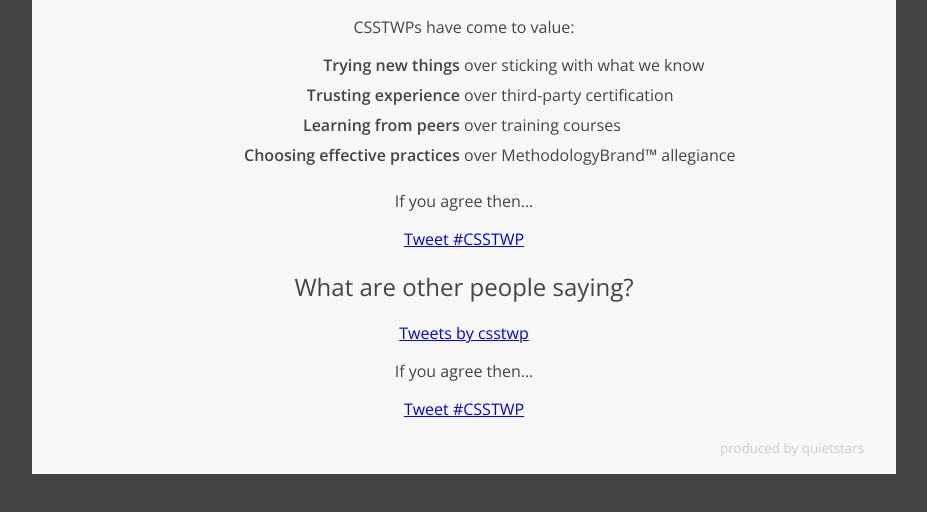
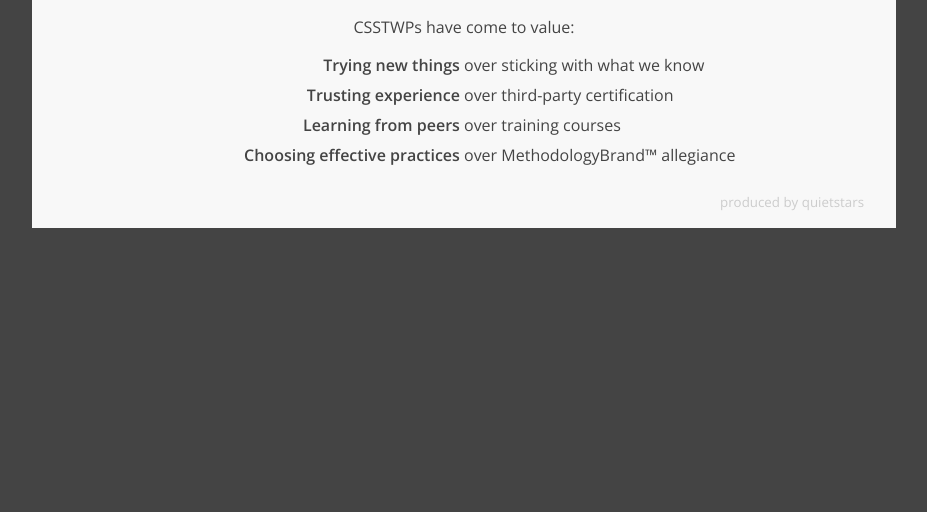
Before and after one commit to adrianh/csstwp, a plain HTML site: page index.html in a window 1280 px wide. Shown: the part 250-762 px from the top of the page, without its empty margins (176-1103 px from the left). Drawn offline with nearby package versions, Linux system fonts and the light colour scheme.

Commit message:
Removed twitter references.

```diff
--- a/index.html
+++ b/index.html
@@ -126,26 +126,11 @@
 
 </div>
 
-<p>If you agree then&hellip;</p>
-<a href="https://twitter.com/intent/tweet?button_hashtag=CSSTWP&text=I'm%20a%20proud%20Certified%20Stealing%20Sh*t%20That%20Works%20Practitioner.%20Are%20you%3F" class="twitter-hashtag-button" data-size="large" data-related="csstwp" data-url="http://csstwp.com/">Tweet #CSSTWP</a>
-</p>
-
-<h2>What are other people saying?</h2>
-
-<div class="tweets">
-<a class="twitter-timeline" data-chrome="noheader nofooter  noborders" href="https://twitter.com/csstwp">Tweets by csstwp</a>
-</div>
-
-<p>If you agree then&hellip;</p>
-<p><a href="https://twitter.com/intent/tweet?button_hashtag=CSSTWP&text=I'm%20a%20proud%20Certified%20Stealing%20Sh*t%20That%20Works%20Practitioner.%20Are%20you%3F" class="twitter-hashtag-button" data-size="large" data-related="csstwp" data-url="http://csstwp.com/">Tweet #CSSTWP</a></p>
-
 <footer>
 
     <p><small>produced by <a href="http://quietstars.com/">quietstars</a></small></p>
 
 </footer>
 
-<script async src="//platform.twitter.com/widgets.js" charset="utf-8"></script>
-
 </body>
 </html>
```
